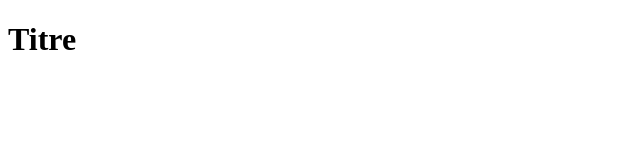
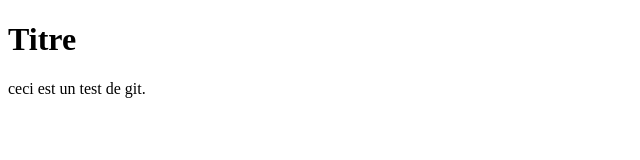
Before and after one commit to Carolinetryingtocode/GIT, a plain HTML site: page index.html in a window 1280 px wide. Shown: the whole page, without its empty margins (0-640 px from the left). Drawn offline with Linux system fonts and the light colour scheme.

Commit message:
paragraphe

```diff
--- a/index.html
+++ b/index.html
@@ -8,6 +8,8 @@
 
 <body>
     <h1>Titre</h1>
-
+    <p>
+        ceci est un test de git.
+    </p>
 </body>
 </html>
```
